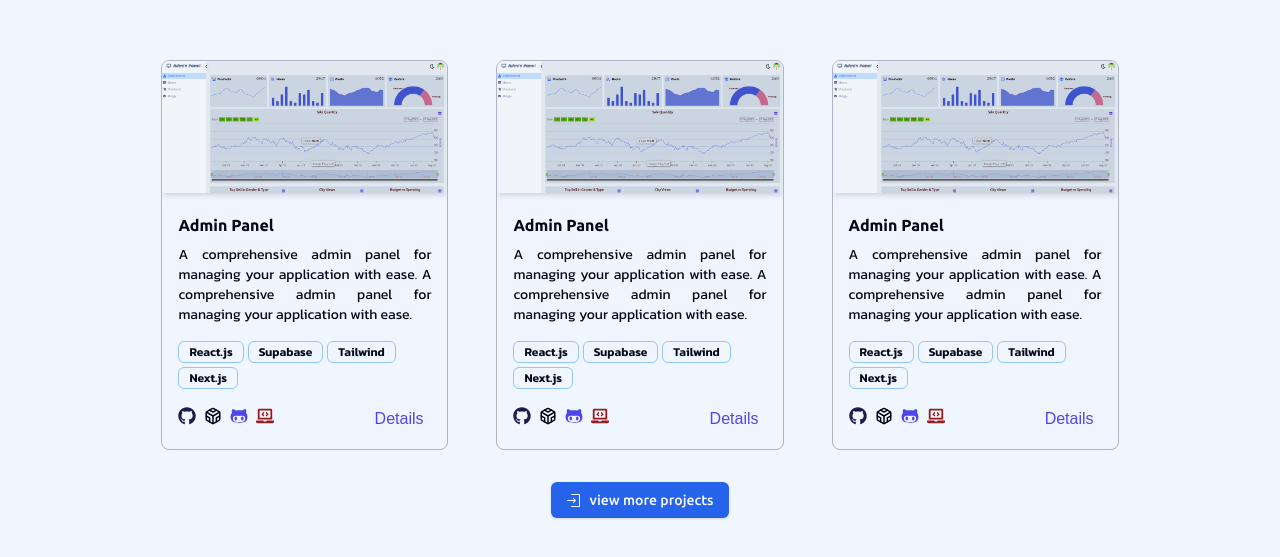
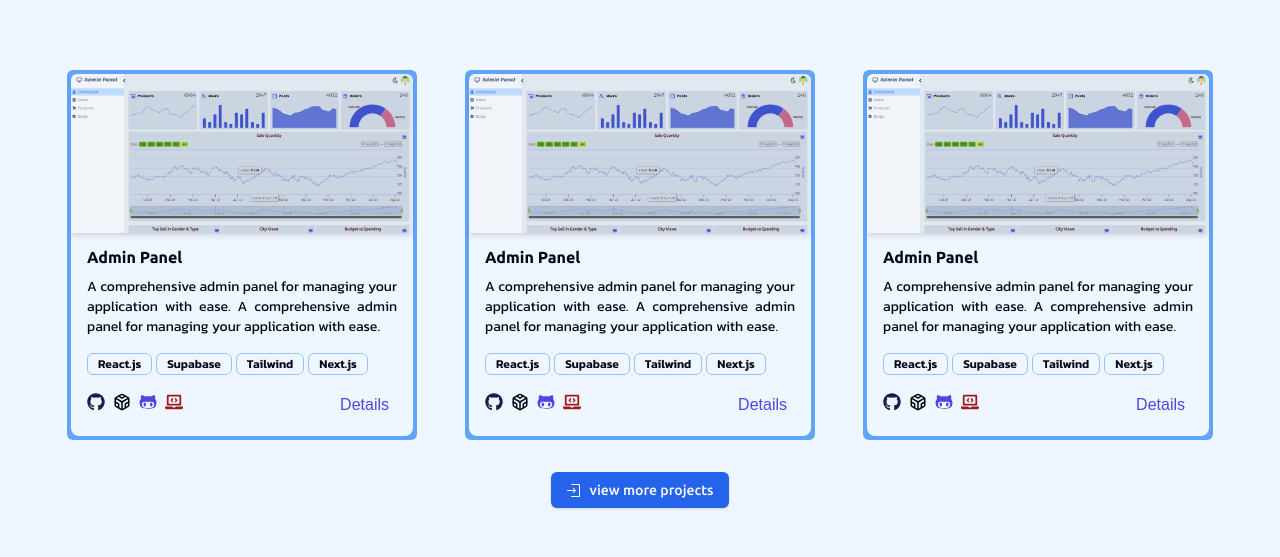
Before and after one commit to aliseyedi01/Next.js-Portfolio, a Next.js app: page / in a window 1280 px wide. Shown: the part 2531-3088 px from the top of the page. Built offline with nearby package versions, Linux system fonts and the light colour scheme; a web font is replaced by a local one.

Commit message:
feat(ProjectCard): add eye-catching border animation

```diff
--- a/src/components/navbar/Navbar.tsx
+++ b/src/components/navbar/Navbar.tsx
@@ -121,7 +121,7 @@ export const Navbar: React.FC = () => {
         </div>
       </header>
       {/* Mobile header */}
-      <header className="fixed bottom-2 left-0 w-full p-2 md:hidden">
+      <header className="fixed bottom-2  left-0 z-50 w-full p-2 md:hidden">
         <nav className="mx-5 flex items-center justify-center gap-12 overflow-hidden rounded-full border border-indigo-400 py-2 backdrop-blur-lg dark:border-red-500">
           {navItemsData.map((item) => (
             <Link key={item.link} href={item.link} className="flex items-center gap-1">
--- a/src/components/projects/ProjectCard.tsx
+++ b/src/components/projects/ProjectCard.tsx
@@ -36,7 +36,8 @@ const Actions = [
 const ProjectCard: React.FC = () => {
   return (
     <>
-      <div className="flex h-fit w-full flex-col items-center justify-around gap-2 overflow-hidden rounded-lg border border-indigo-950/30 pb-2 md:w-[23%]">
+      <div className="relative flex h-[370px] w-[350px] flex-col items-center justify-around gap-2 overflow-hidden rounded-md bg-blue-400 pb-2  dark:bg-blue-800 md:w-[350px] ">
+        <div className="peer absolute inset-1 z-10 cursor-pointer rounded-lg bg-background">
           {/* Cover Project  */}
           <Link href="project/project1">
             <Image
@@ -44,7 +45,7 @@ const ProjectCard: React.FC = () => {
               width="300"
               height="400"
               alt="singleProject"
-            className="w-full shadow-md"
+              className="w-full rounded-t-md shadow-md"
             />
           </Link>
           {/* Information */}
@@ -94,6 +95,8 @@ const ProjectCard: React.FC = () => {
             </div>
           </div>
         </div>
+        <span className="absolute inset-0 z-0 scale-[2] blur before:absolute before:inset-0 before:top-[60%] before:aspect-square before:from-purple-700 before:via-red-700 before:to-amber-400  peer-hover:before:animate-disco peer-hover:before:bg-gradient-conic" />
+      </div>
     </>
   );
 };
--- a/tailwind.config.ts
+++ b/tailwind.config.ts
@@ -85,7 +85,7 @@ const config: Config = {
       animation: {
         "accordion-down": "accordion-down 0.2s ease-out",
         "accordion-up": "accordion-up 0.2s ease-out",
-        disco: "disco 3.5s linear infinite",
+        disco: "disco 5.5s linear infinite",
       },
       backgroundImage: {
         "gradient-conic": "conic-gradient(var(--tw-gradient-stops))",
```
Lines whose indentation alone changed are shown as unchanged.
